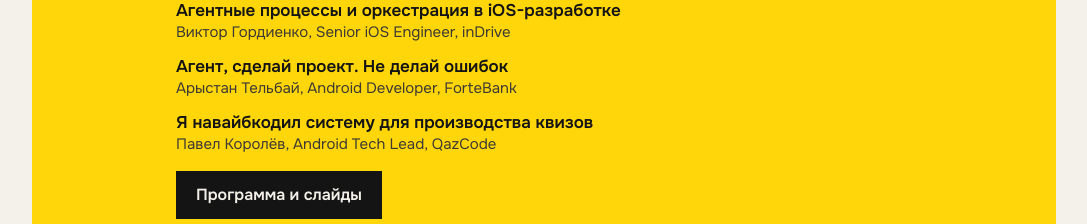
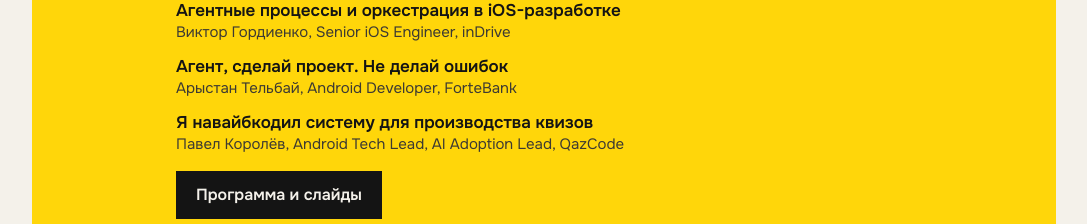
Before and after one commit to nullptr-party/website, a Next.js app: page /lab/c in a window 1280 px wide. Shown: the part 1080-1304 px from the top of the page, without its empty margins (96-1183 px from the left). Built offline with nearby package versions, Linux system fonts and the light colour scheme.

Commit message:
Add AI Adoption Lead to Pavel Korolev role

```diff
--- a/src/app/_data/events.ts
+++ b/src/app/_data/events.ts
@@ -60,7 +60,7 @@ export const events: CommunityEvent[] = [
     speakers: [
       { name: 'Виктор Гордиенко', role: 'Senior iOS Engineer, inDrive', topic: 'Агентные процессы и оркестрация в iOS-разработке' },
       { name: 'Арыстан Тельбай', role: 'Android Developer, ForteBank', topic: 'Агент, сделай проект. Не делай ошибок' },
-      { name: 'Павел Королёв', role: 'Android Tech Lead, QazCode', topic: 'Я навайбкодил систему для производства квизов' },
+      { name: 'Павел Королёв', role: 'Android Tech Lead, AI Adoption Lead, QazCode', topic: 'Я навайбкодил систему для производства квизов' },
     ],
   },
   {
--- a/src/app/events/nullpointer-talks-3/_data.ts
+++ b/src/app/events/nullpointer-talks-3/_data.ts
@@ -21,7 +21,7 @@ const speakers = [
   },
   {
     name: 'Павел Королёв',
-    role: 'Android Tech Lead, QazCode',
+    role: 'Android Tech Lead, AI Adoption Lead, QazCode',
     topic: 'Я навайбкодил систему для производства квизов',
     description: 'Как пет-проект для создания пакетов SIGame вырос в редактор квизов и YouTube-канал. Разбираем, как агенты помогали строить редактор, базу данных и экспорт.',
     profile: 'https://www.linkedin.com/in/pavelkorolevxyz/',
```
